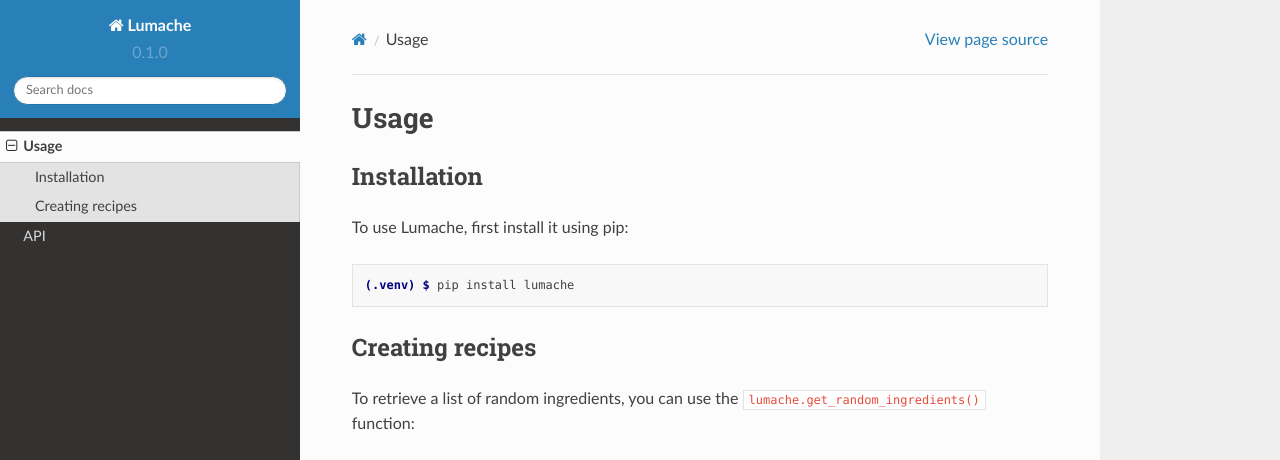
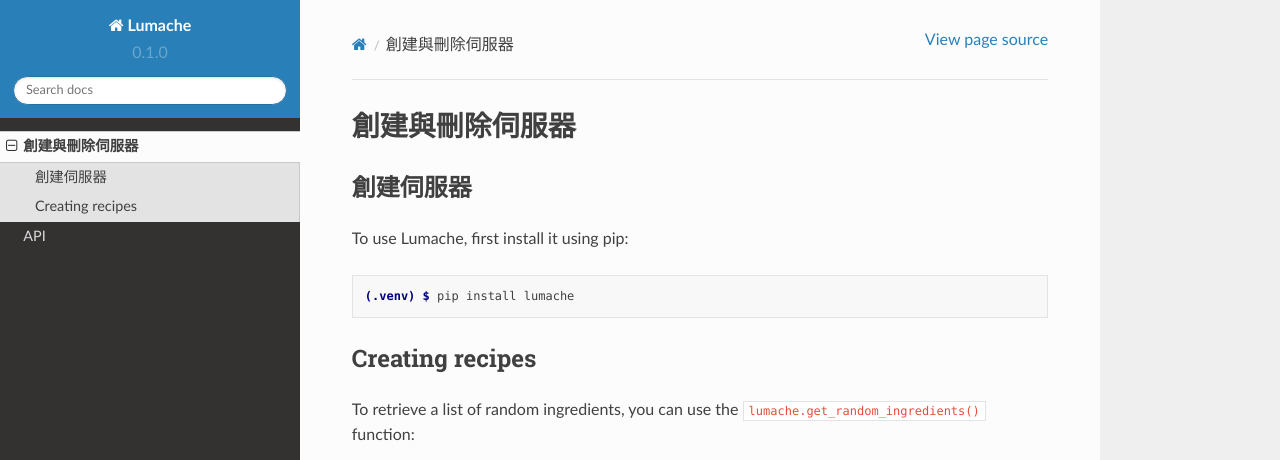
Before and after one commit to alexkong1123/cloudfree-docs, a Sphinx documentation site: the page built from docs/source/usage.rst, in a window 1280 px wide and 1106 px high. Shown: the top 460 px of the window. Built offline with Sphinx 7.4.7 and the Read the Docs theme 2.0.0, drawn with Linux system fonts in a browser that asks for light colours; grey boxes are pictures that could not be loaded.

Commit message:
Update usage.rst

```diff
--- a/docs/source/usage.rst
+++ b/docs/source/usage.rst
@@ -1,9 +1,9 @@
-Usage
+創建與刪除伺服器
 =====
 
-.. _installation:
+.. _創建伺服器:
 
-Installation
+創建伺服器
 ------------
 
 To use Lumache, first install it using pip:
```
